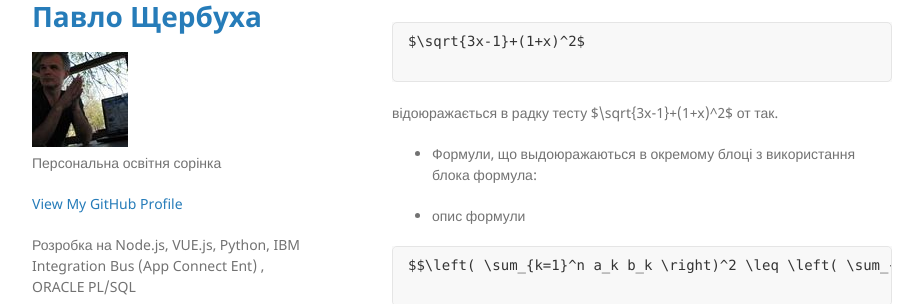
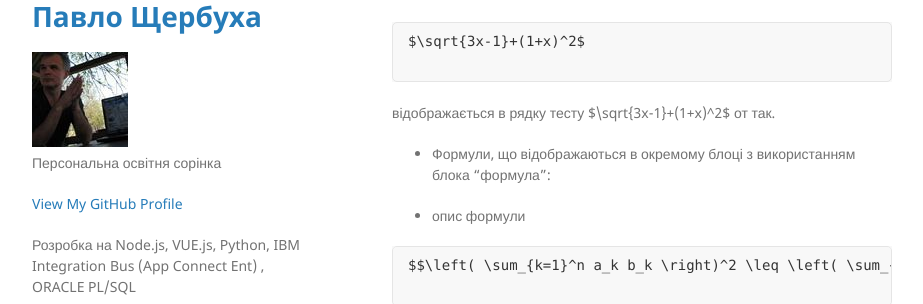
Before and after one commit to pavlo-shcherbukha/pavlo-shcherbukha.github.io, a Jekyll site: the page built from _posts/2022-07-09-math.md, in a window 1280 px wide and 900 px high, scrolled down 4221 px. Shown: the part 157-461 px from the top of the window, without its empty margins (178-1101 px from the left). Built offline with Jekyll 4.4.1, drawn with Linux system fonts in a browser that asks for light colours.

Commit message:
math-gramma

````diff
--- a/_posts/2022-07-09-math.md
+++ b/_posts/2022-07-09-math.md
@@ -156,9 +156,9 @@ $\sqrt{3x-1}+(1+x)^2$
 
 ```
 
-відоюражається в радку тесту  $\sqrt{3x-1}+(1+x)^2$ от так.
+відображається в рядку тесту  $\sqrt{3x-1}+(1+x)^2$ от так.
 
-- Формули, що выдоюражаються в окремому блоці з використання блока формула:
+- Формули, що відображаються в окремому блоці з використанням блока "формула":
 
 * опис формули
 
````
